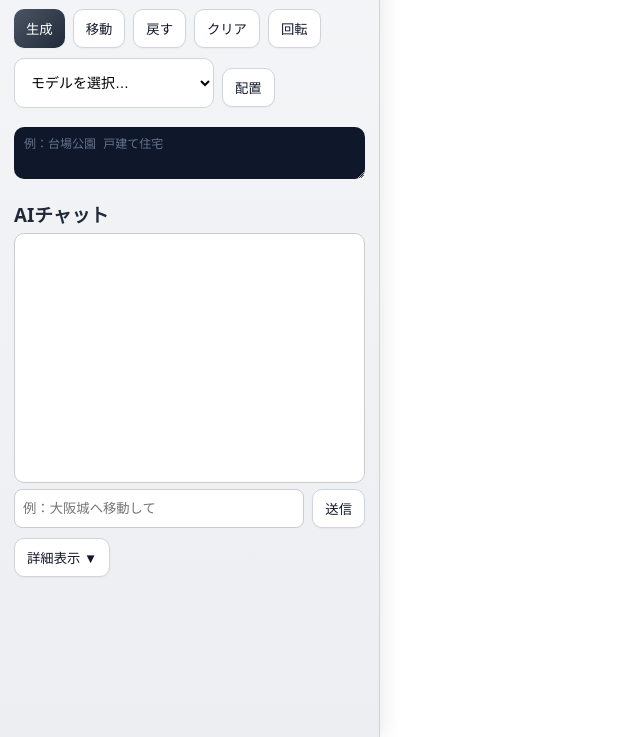
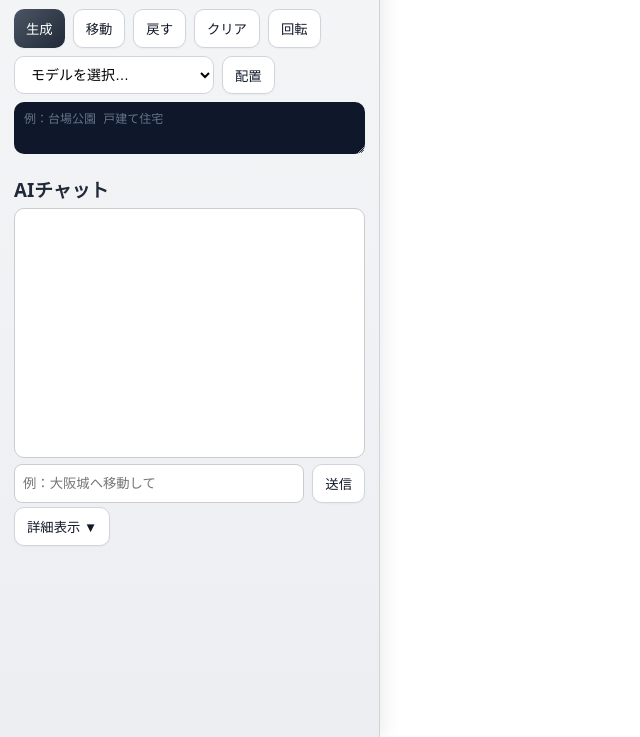
Before and after one commit to KickboxerJ0322/polyarch, a website: page public/index.html in a window 1280 px wide. Shown: the part 63-800 px from the top of the page, without its empty margins (0-640 px from the left). Drawn offline with Linux system fonts and the light colour scheme; some packages are replaced by stand-ins of ours.

Commit message:
UI spacing tweak + chat logic update

```diff
--- a/public/index.html
+++ b/public/index.html
@@ -37,7 +37,7 @@
 
     @media (max-width: 900px) { .panel { border-right: none; border-bottom: 1px solid #ddd; } }
 
-    .row { display: flex; gap: 8px; flex-wrap: wrap; margin: 10px 0; min-width: 0; }
+    .row { display: flex; gap: 8px; flex-wrap: wrap; margin: 4px 0; min-width: 0; }
     button {
       padding: 9px 12px;
       border-radius: 10px;
@@ -138,13 +138,27 @@
     }
     #modelSelect{
       height: 50px;          /* buttonと揃える */
-      padding: 0px 12px;
+      padding: 0px 0px;
       border-radius: 10px;
       border: 1px solid #d1d5db;
       background: #fff;
       font-size: 14px;
       line-height: 50px;
       box-sizing: border-box;
+    }
+    .modelRow { align-items: stretch; } /* 重要：同じ高さに伸ばす */
+    .modelRow #modelSelect,
+    .modelRow #btnPlaceModel {
+      height: 38px;
+    }
+    /* button は padding で高さが変わるので、縦paddingを0にする */
+    .modelRow #btnPlaceModel {
+      padding: 0 12px;
+    }
+    /* select は line-height を消した方が安定 */
+    .modelRow #modelSelect{
+      line-height: normal;
+      padding: 0 12px;
     }
     gmp-map-3d { width: 100%; height: 100%; display: block; }
   </style>
@@ -175,15 +189,16 @@
       </div>
       <div class="row">
         <button hidden id="btnModel">モデル</button>
-        <select id="modelSelect"></select>
+        <div class="row modelRow">
+          <select id="modelSelect"></select>
+          <button id="btnPlaceModel">配置</button>
+        </div>
         <div class="row" style="align-items:center;">
           <!-- <label class="mono" for="modelSelect" style="min-width:72px;">Model</label>
           <select id="modelSelect" style="flex:1; padding:10px; border-radius:10px; border:1px solid #ccc;">
             <option value="">（manifest読込中…）</option>
           </select> -->
-        <button id="btnPlaceModel">配置</button>
         </div>
-
         <!-- <div class="hint" style="margin-top:6px;">
           モデルを選択→「配置」で、prompt の場所（なければ現在地）に置きます。
         </div> -->
```
